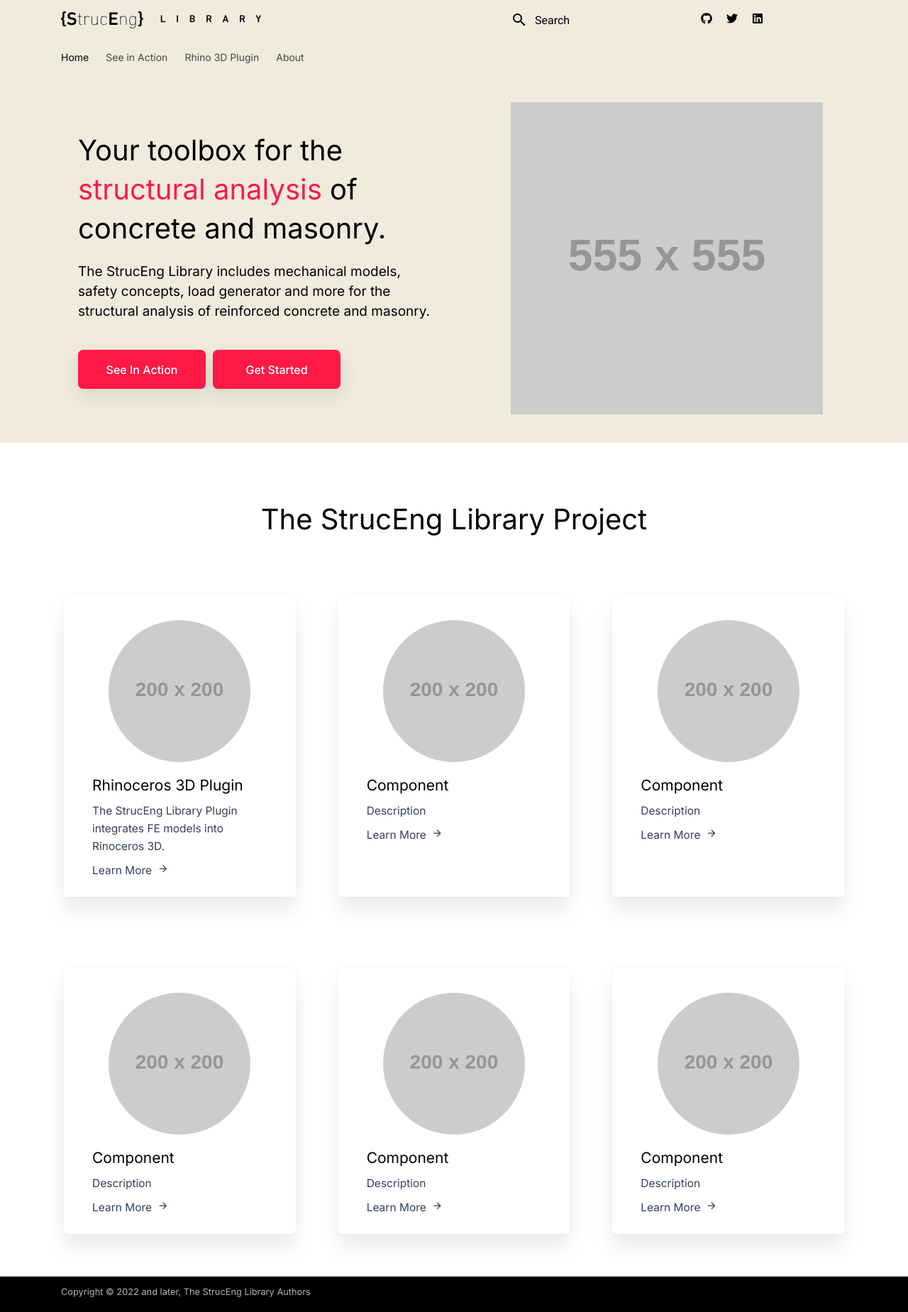
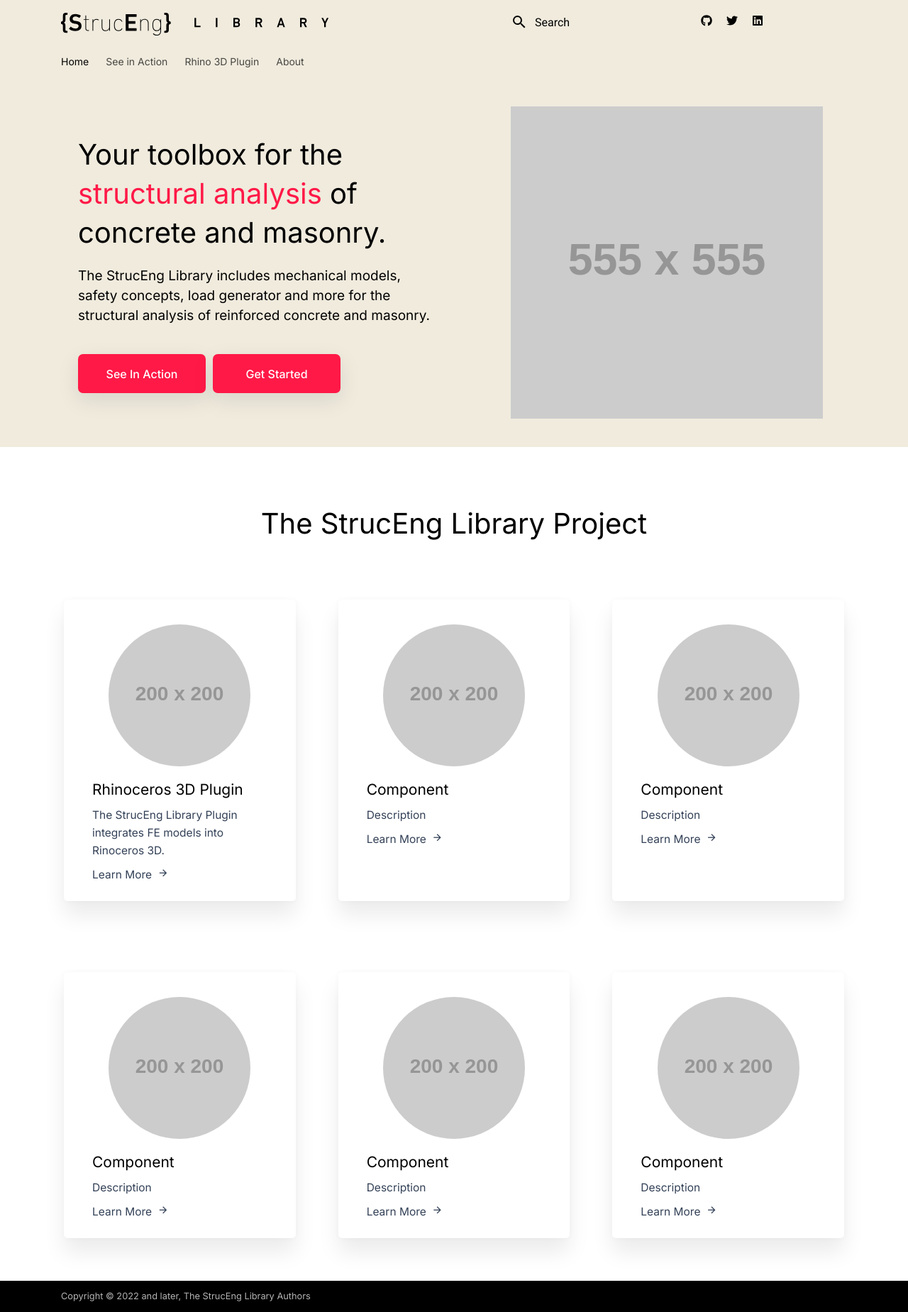
Before and after one commit to kfmResearch-NumericsTeam/Struc_Eng_Library_Website, an MkDocs documentation site: the page built from docs/index.md, in a window 1280 px wide. Shown: the whole page at 71% size. Built offline with MkDocs 1.6.1 and Material for MkDocs 9.7.7, drawn with Linux system fonts in a browser that asks for light colours.

Commit message:
introduce logo instead of text

```diff
--- a/docs/assets/website/style.css
+++ b/docs/assets/website/style.css
@@ -19,6 +19,39 @@
     --md-primary-bg-color: #grey;
 }
 
+
+.md-header__button  {
+    /* background-color: red; */
+    text-align: center;
+    padding: 0;
+    margin: 0;
+}
+
+.md-logo img {
+    /* background-color: blue; */
+    padding: 0;
+    margin: 0;
+    padding-top: 0.3rem !important;
+    height: 1.9rem !important;
+}
+
+/* phone 3 cols */
+@media screen and (max-width: 1120px) {
+    body {
+
+    }
+    .md-nav__title {
+        background-color: var(--header-color) !important;
+    }
+    .md-logo img {
+        content:url("/assets/website/logo-web-0.svg");
+        padding-top: 0 rem !important;
+        margin-top: 0 rem !important;
+        height: 4rem !important;
+        overflow: visible;
+        /* margin-bottom: -2rem; */
+    }
+}
 
 .md-search__input {
     background-color: var(--header-color);
--- /dev/null
+++ b/overrides/partials/nav.html
@@ -0,0 +1,52 @@
+<!-- copied from https://github.com/squidfunk/mkdocs-material/blob/b3c0163b3b6b6e4d2cb4d50fbd535018042c4970/src/partials/nav.html -->
+
+<!-- we remove site text -->
+
+{% set class = "md-nav md-nav--primary" %}
+{% if "navigation.tabs" in features %}
+  {% set class = class ~ " md-nav--lifted" %}
+{% endif %}
+{% if "toc.integrate" in features %}
+  {% set class = class ~ " md-nav--integrated" %}
+{% endif %}
+
+<!-- Main navigation -->
+<nav
+  class="{{ class }}"
+  aria-label="{{ lang.t('nav.title') }}"
+  data-md-level="0"
+>
+
+  <!-- Site title -->
+  <!-- <label class="md-nav__title" for="__drawer"> -->
+  <!-- XXX: Remove label -->
+    <div class='md-nav__title' >
+    <a
+      href="{{ config.extra.homepage | d(nav.homepage.url, true) | url }}"
+      title="{{ config.site_name | e }}"
+      class="md-nav__button md-logo"
+      aria-label="{{ config.site_name }}"
+      data-md-component="logo"
+    >
+      {% include "partials/logo.html" %}
+    </a>
+    <!--{{ config.site_name }} -->
+  <!-- </label> -->
+  </div>
+
+  <!-- Repository information -->
+  {% if config.repo_url %}
+    <div class="md-nav__source">
+      {% include "partials/source.html" %}
+    </div>
+  {% endif %}
+
+  <!-- Render item list -->
+  <ul class="md-nav__list" data-md-scrollfix>
+    {% for nav_item in nav %}
+      {% set path = "__nav_" ~ loop.index %}
+      {% set level = 1 %}
+      {% include "partials/nav-item.html" %}
+    {% endfor %}
+  </ul>
+</nav>
```
Also changed, not shown: docs/assets/website/logo-web-0.svg (added).
